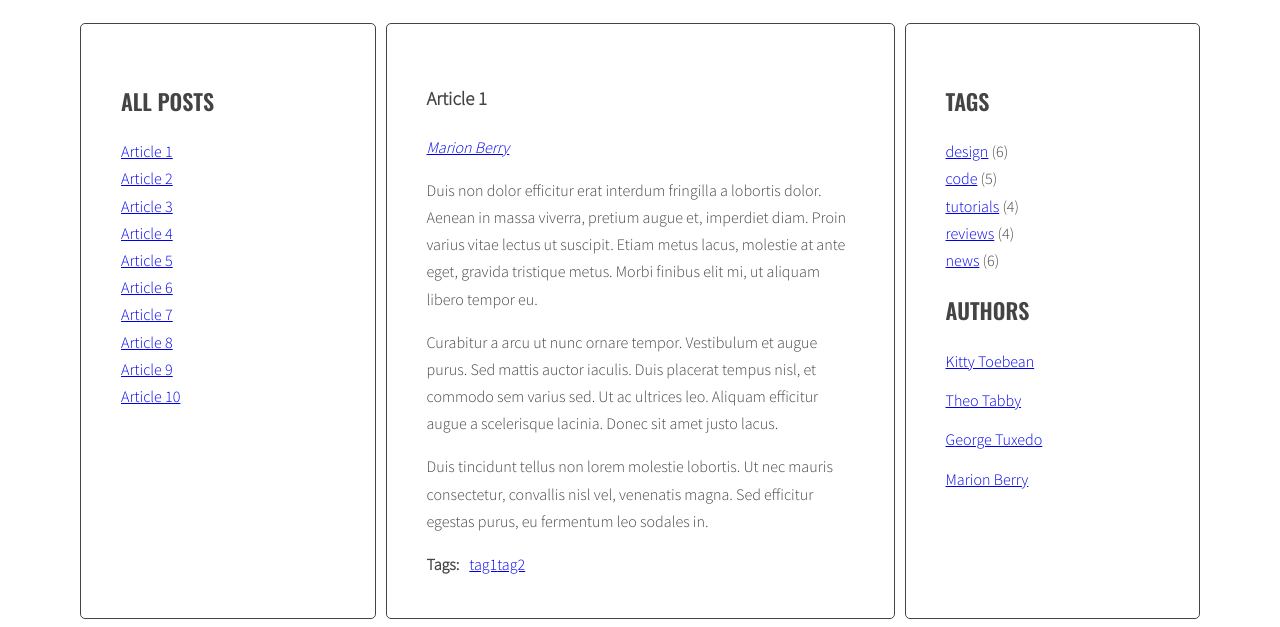
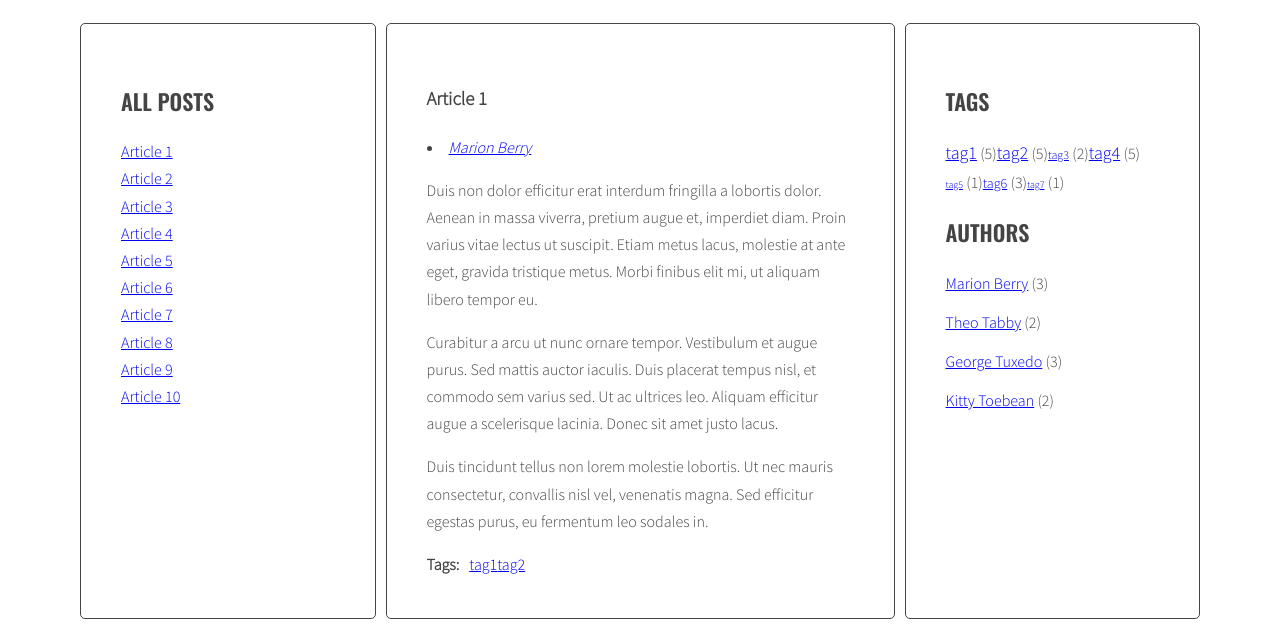
Before and after one commit to KacperWielgosz/java-blog, a website: page index.html in a window 1280 px wide. Shown: the part 220-847 px from the top of the page. Drawn offline with nearby package versions, Linux system fonts and the light colour scheme.

Commit message:
Finished task 2 mod 7

```diff
--- a/index.html
+++ b/index.html
@@ -188,35 +188,11 @@
       </section>
       <aside class="sidebar">
         <h2 class="section-title">Tags</h2>
-        <ul class="list tags">
-          <li><a href="#">design</a> <span>(6)</span></li>
-          <li><a href="#">code</a> <span>(5)</span></li>
-          <li><a href="#">tutorials</a> <span>(4)</span></li>
-          <li><a href="#">reviews</a> <span>(4)</span></li>
-          <li><a href="#">news</a> <span>(6)</span></li>
+        <ul class="list tags taglist">
         </ul>
         <h2 class="section-title">Authors</h2>
         <ul class="list authors">
-          <li>
-            <a href="#">
-              <span class="author-name">Kitty Toebean</span>
-            </a>
-          </li>
-          <li>
-            <a href="#">
-              <span class="author-name">Theo Tabby</span>
-            </a>
-          </li>
-          <li>
-            <a href="#">
-              <span class="author-name">George Tuxedo</span>
-            </a>
-          </li>
-          <li>
-            <a href="#">
-              <span class="author-name">Marion Berry</span>
-            </a>
-          </li>
+
         </ul>
       </aside>
       </main>
--- a/js/script.js
+++ b/js/script.js
@@ -1,10 +1,4 @@
 'use-strict';
-/*
-document.getElementById('test-button').addEventListener('click', function(){
-  const links = document.querySelectorAll('.titles a');
-  console.log('links:', links);
-});
-*/
 const titleClickHandler = function(event){
   const clickedElement = this;
   event.preventDefault();
@@ -15,18 +9,14 @@ const titleClickHandler = function(event){
   console.log('articleSelector:', articleSelector);
   const targetArticle = document.querySelector(articleSelector);
   console.log('targetArticle:', targetArticle);
-
   for(let activeLink of activeLinks){
     activeLink.classList.remove('active');
   }
-
   clickedElement.classList.add('active');
   console.log('clickedElement:', clickedElement);
-
   for (let activeArticle of activeArticles) {
     activeArticle.classList.remove('active');
   }
-
   targetArticle.classList.add('active');
 };
 
@@ -35,16 +25,16 @@ const optArticleSelector = '.post',
   optTitleListSelector = '.titles',
   optArticleTagsSelector = '.post-tags .list',
   optArticleAuthorSelector = '.post-author'
+  optTagsListSelector = '.tags.list',
+  optAuthorListSelector = '.authors.list',
+  optCloudClassCount = 5,
+  optCloudClassPrefix = 'tag-size-';
 
 function generateTitleLinks(customSelector = ''){
-
   const titleList = document.querySelector(optTitleListSelector);
   console.log('titleList:', titleList);
-
   titleList.innerHTML = '';
-
   const articles = document.querySelectorAll(optArticleSelector + customSelector);
-
   for(let article of articles){
     const articleId = article.getAttribute('id');
     const articleTitle = article.querySelector(optTitleSelector).innerHTML;
@@ -57,166 +47,165 @@ function generateTitleLinks(customSelector = ''){
       link.addEventListener('click', titleClickHandler);
     }
   }
-}
+};
 
 generateTitleLinks();
 
 function generateTags(){
-  /* find all articles */
   const articles = document.querySelectorAll(optArticleSelector);
-
-  /* START LOOP: for every article: */
   for (let article of articles) {
-
-    /* find tags wrapper */
     const tagWrapper = article.querySelector(optArticleTagsSelector);
-
-    /* make html variable with empty string */
     tagWrapper.innerHTML = '';
-
-    /* get tags from data-tags attribute */
     const articleTags = article.getAttribute('data-tags');
     console.log('articleTags:', articleTags)
-
-    /* split tags into array */
     const articleTagsArray = articleTags.split(' ');
     console.log('articleTagsArray:', articleTagsArray)
-    /* START LOOP: for each tag */
     for (let tag of articleTagsArray) {
-      /* generate HTML of the link */
       const tagHTML = '<li><a href="#tag-' + articleTags + '"><span>' + tag +'</span></a></li>';
-      /* add generated code to html variable */
     tagWrapper.innerHTML = tagWrapper.innerHTML + tagHTML;
-    /* END LOOP: for each tag */
     }
-    /* insert HTML of all the links into the tags wrapper */
   }
-  /* END LOOP: for every article: */
-}
+};
 
 generateTags();
 
 function tagClickHandler(event){
-  /* prevent default action for this event */
   event.preventDefault();
-
-  /* make new constant named "clickedElement" and give it the value of "this" */
   const clickedElement = this;
-
-  /* make a new constant "href" and read the attribute "href" of the clicked element */
   const href = clickedElement.getAttribute('href');
-
-  /* make a new constant "tag" and extract tag from the "href" constant */
   const tag = href.replace('#tag-', '');
-
-  /* find all tag links with class active */
   const activeTags = document.querySelectorAll('a.active[href^="#tag-"]');
-
-  /* START LOOP: for each active tag link */
   for (let tag of activeTags) {
-    /* remove class active */
     activeTags.classList.remove('active');
-  /* END LOOP: for each active tag link */
   }
-  /* find all tag links with "href" attribute equal to the "href" constant */
   const foundTags = document.querySelectorAll(href);
-  /* START LOOP: for each found tag link */
   for (let tag of foundTags) {
-    /* add class active */
     foundTags.classList.add('active');
-  /* END LOOP: for each found tag link */
   }
-
-  /* execute function "generateTitleLinks" with article selector as argument */
   generateTitleLinks('[data-tags~="' + tag + '"]');
-}
-
+};
 
 function addClickListenersToTags(){
-  /* find all links to tags */
   const tagLinks = document.querySelector(optArticleTagsSelector).querySelectorAll('a');
-  /* START LOOP: for each link */
   for (let tag of tagLinks) {
-    /* add tagClickHandler as event listener for that link */
     tag.addEventListener(tagLinks, tagClickHandler);
-  /* END LOOP: for each link */
   }
-}
+};
 
 addClickListenersToTags();
 
-//autorzy autorzy autorzy autorzy autorzy autorzy autorzy autorzy
-
 function generateAuthors(){
   const articles = document.querySelectorAll(optArticleSelector);
-
-  /* START LOOP: for every article: */
   for (let article of articles) {
-
-    /* find tags wrapper */
     const authorWrapper = article.querySelector(optArticleAuthorSelector);
-
-    /* make html variable with empty string */
     authorWrapper.innerHTML = '';
-
-    /* get tags from data-tags attribute */
     const articleAuthor = article.getAttribute('data-author');
     console.log('articleAuthor:', articleAuthor);
-
     const authorHTML = '<a href="#author-' + articleAuthor + '"><span>' + articleAuthor +'</span></a>';
-
     authorWrapper.innerHTML = authorWrapper.innerHTML + authorHTML;
   }
 };
 
 generateAuthors();
 
-
 function authorClickHandler(event){
-  /* prevent default action for this event */
   event.preventDefault();
-
-  /* make new constant named "clickedElement" and give it the value of "this" */
   const clickedElement = this;
-
-  /* make a new constant "href" and read the attribute "href" of the clicked element */
   const href = clickedElement.getAttribute('href');
-
-  /* make a new constant "tag" and extract tag from the "href" constant */
   const tag = href.replace('#author-', '');
-
-  /* find all tag links with class active */
   const activeAuthors = document.querySelectorAll('a.active[href^="#author-"]');
-
-  /* START LOOP: for each active tag link */
   for (let author of activeAuthors) {
-    /* remove class active */
     activeAuthors.classList.remove('active');
-  /* END LOOP: for each active tag link */
   }
-  /* find all tag links with "href" attribute equal to the "href" constant */
   const foundAuthors = document.querySelectorAll(href);
-  /* START LOOP: for each found tag link */
   for (let author of foundAuthors) {
-    /* add class active */
     foundAuthors.classList.add('active');
-  /* END LOOP: for each found tag link */
   }
-
-  /* execute function "generateTitleLinks" with article selector as argument */
   generateTitleLinks('[data-author="' + author + '"]');
 };
 
+function addClickListenersToAuthors(){
+  const authorLinks = document.querySelector(optArticleAuthorSelector).querySelectorAll('a');
+  for (let author of authorLinks) {
+    author.addEventListener(authorLinks, authorClickHandler);
+  }
+};
 
-function addClickListenersToAuthors(){
-  /* find all links to authors */
-  const authorLinks = document.querySelector(optArticleAuthorSelector).querySelectorAll('a');
-  /* START LOOP: for each link */
-  for (let author of authorLinks) {
-    /* add tagClickHandler as event listener for that link */
-    author.addEventListener(authorLinks, authorClickHandler);
-  /* END LOOP: for each link */
-  }
+addClickListenersToAuthors();
+
+function calculateTagsParams (tags) {
+  const params = {max: '0' , min: '999999'};
+  for(let tag in tags){
+    params.max = Math.max(tags[tag], params.max);
+    params.min = Math.min(tags[tag], params.min);
+    console.log(tag + ' is used ' + tags[tag] + ' times');
+  };
+  return params;
+}
+function calculateTagClass(count, params){
+  const normalizedCount = count - params.min;
+  const normalizedMax = params.max - params.min;
+  const percentage = normalizedCount / normalizedMax;
+  const classNumber = Math.floor(percentage * (optCloudClassCount - 1) + 1 );
+  return classNumber
 }
 
-addClickListenersToAuthors();
+function generateTags(){
+  let allTags = {};
+  const articles = document.querySelectorAll(optArticleSelector);
+  for (let article of articles){
+    const tagWrapper = article.querySelector(optArticleTagsSelector);
+    tagWrapper.innerHTML = '';
+    const articleTags = article.getAttribute('data-tags');
+    console.log('articleTags:', articleTags)
+    const articleTagsArray = articleTags.split(' ');
+    console.log('articleTagsArray:', articleTagsArray)
+    for (let tag of articleTagsArray) {
+      const linkHTML = '<li><a href="#tag-' + articleTags + '"><span>' + tag +'</span></a></li>';
+      tagWrapper.innerHTML = tagWrapper.innerHTML + linkHTML;
+      if(!allTags[tag]){
+        allTags[tag] = 1;
+      } else {
+        allTags[tag]++;
+      }
+    }
+  }
+  const tagList = document.querySelector(optTagsListSelector);
+  const tagsParams = calculateTagsParams(allTags);
+  console.log('tagsParams:', tagsParams)
+  let allTagsHTML = '';
+  for(let tag in allTags){
+    allTagsHTML += '<li><a class="'+ optCloudClassPrefix +''+ calculateTagClass(allTags[tag], tagsParams) +'" href="#tag-' + tag + '">' + tag +'</a>' + ' (' + allTags[tag] + ') </li>';
+  }
+  console.log(allTagsHTML)
+  tagList.innerHTML = tagList.innerHTML + allTagsHTML;
+console.log(allTags);
+}
+
+function generateAuthors () {
+  let allAuthors = {};
+  const articles = document.querySelectorAll(optArticleSelector);
+  for (let article of articles){
+    const authorsWrapper = article.querySelector(optArticleAuthorSelector);
+    authorsWrapper.innerHTML = '';
+    const articleAuthors = article.getAttribute('data-author');
+    console.log('articleAuthors:', articleAuthors)
+    const articleAuthorsArray = articleAuthors.split('  ');
+    console.log('articleAuthorsArray:', articleAuthorsArray)
+    for (let author of articleAuthorsArray) {
+      const linkAuthorsHTML = '<li><a href="#author-' + articleAuthors + '"><span>' + author +'</span></a></li>';
+      authorsWrapper.innerHTML = authorsWrapper.innerHTML + linkAuthorsHTML;
+      if(!allAuthors[author]){
+        allAuthors[author] = 1;
+      } else {
+        allAuthors[author]++;
+      }
+    }
+  }
+  const authorsList = document.querySelector(optAuthorListSelector);
+  let allAuthorsHTML = '';
+  for(let author in allAuthors){
+    allAuthorsHTML += '<li><a href="#author-' + author + '">' + author +'</a>' + ' (' + allAuthors[author] + ') </li>';
+  }
+  authorsList.innerHTML = authorsList.innerHTML + allAuthorsHTML;
+}
--- a/sass/style.scss
+++ b/sass/style.scss
@@ -118,3 +118,31 @@ body {
     margin: 0 10px 0 0;
   }
 }
+
+/*Tags Cloud*/
+
+.tag-size-1 {
+  font-size: 10px;
+}
+
+.tag-size-2 {
+  font-size: 12px;
+}
+
+.tag-size-3 {
+  font-size: 14px;
+}
+
+.tag-size-4 {
+  font-size: 16px;
+}
+
+.tag-size-5 {
+  font-size: 18px;
+}
+
+.taglist {
+  li {
+    display: inline-block;
+  }
+}
```
Also changed, not shown: css/style.css, 1 other file.
